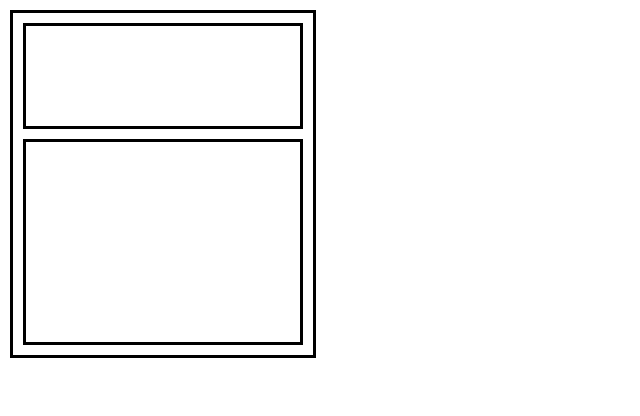
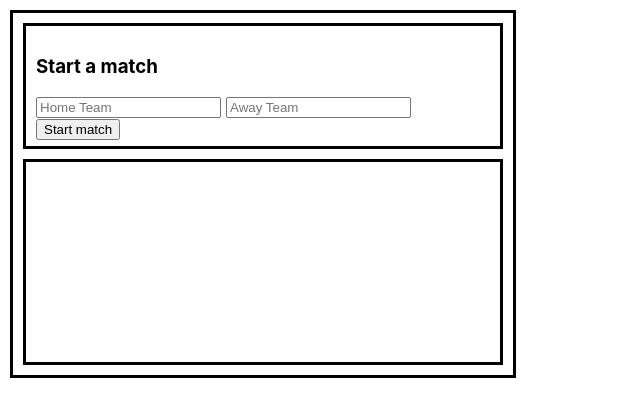
Before and after one commit to juregvoz/scoreboard-frontend, a React (Create React App) app: page / in a window 1280 px wide. Shown: the top 416 px of the page, without its empty margins (0-640 px from the left). Built offline with nearby package versions, Linux system fonts and the light colour scheme.

Commit message:
Add state, class Match, update MatchStarter

```diff
--- a/src/App.css
+++ b/src/App.css
@@ -1,6 +1,6 @@
 .App {
   border-style: solid;
-  width: 300px;
+  width: 500px;
   margin: 10px;
 }
 
@@ -8,6 +8,8 @@
   border-style: solid;
   height: 100px;
   margin: 10px;
+  padding: 10px;
+  display: "flex";
 }
 
 .Scoreboard {
@@ -15,3 +17,7 @@
   height: 200px;
   margin: 10px;
 }
+
+.InputTeam {
+  margin-right: 5px;
+}
--- a/src/App.js
+++ b/src/App.js
@@ -1,13 +1,15 @@
-import './App.css';
+import "./App.css";
+import { useState } from "react";
 
 import MatchStarter from "./components/MatchStarter.js";
 import Scoreboard from "./components/Scoreboard.js";
 
+function App() {
+  const [matches, setMatches] = useState([]);
 
-function App() {
   return (
     <div className="App">
-      <MatchStarter />
+      <MatchStarter matches={matches} setMatches={setMatches} />
       <Scoreboard />
     </div>
   );
--- /dev/null
+++ b/src/classes/Match.js
@@ -0,0 +1,18 @@
+export default class Match {
+  constructor(homeTeam, awayTeam) {
+    this.homeTeam = homeTeam;
+    this.awayTeam = awayTeam;
+    this.homeTeamScore = 0;
+    this.awayTeamScore = 0;
+    this.startTime = new Date();
+  }
+
+  setScore(homeTeamScore, awayTeamScore) {
+    this.homeTeamScore = homeTeamScore;
+    this.awayTeamScore = awayTeamScore;
+  }
+
+  getScoreSum() {
+    return this.homeTeamScore + this.awayTeamScore;
+  }
+}
--- a/src/components/MatchStarter.js
+++ b/src/components/MatchStarter.js
@@ -1,7 +1,42 @@
 import "../App.css";
+import { useState } from "react";
+import Match from "../classes/Match.js";
 
-function MatchStarter() {
-  return <div className="MatchStarter"></div>;
+function MatchStarter(props) {
+  const [homeTeam, setHomeTeam] = useState("");
+  const [awayTeam, setAwayTeam] = useState("");
+
+  const handleClick = () => {
+    if (homeTeam != "" && awayTeam != "") {
+      var match = new Match(homeTeam, awayTeam);
+      props.setMatches([...props.matches, match]);
+      setHomeTeam("");
+      setAwayTeam("");
+    }
+  };
+
+  return (
+    <div className="MatchStarter">
+      <h3>Start a match</h3>
+      <div>
+        <input
+          className="InputTeam"
+          type="text"
+          placeholder="Home Team"
+          value={homeTeam}
+          onChange={(e) => setHomeTeam(e.target.value)}
+        ></input>
+        <input
+          className="InputTeam"
+          type="text"
+          placeholder="Away Team"
+          value={awayTeam}
+          onChange={(e) => setAwayTeam(e.target.value)}
+        ></input>
+        <button onClick={handleClick}>Start match</button>
+      </div>
+    </div>
+  );
 }
 
 export default MatchStarter;
```
